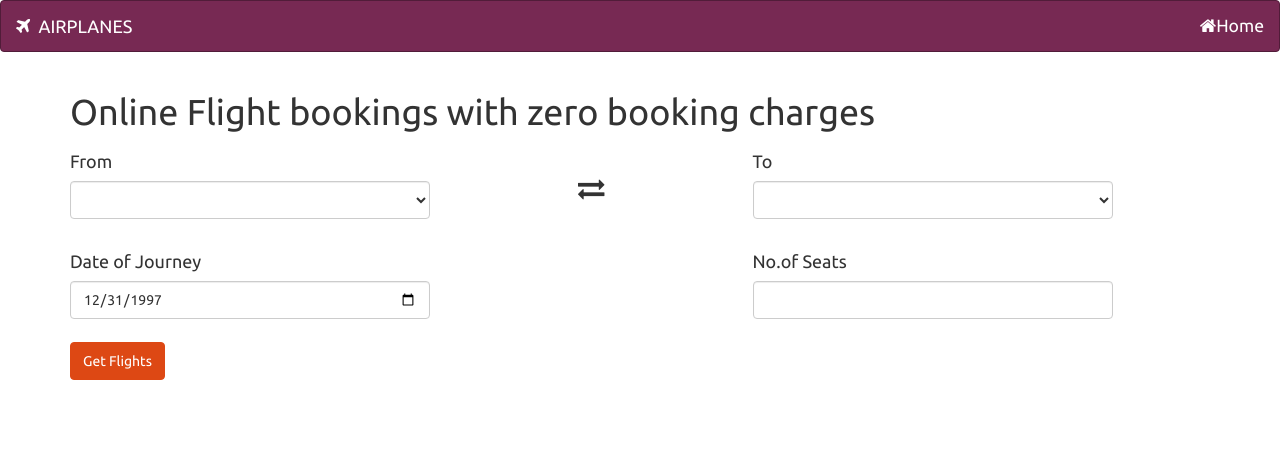
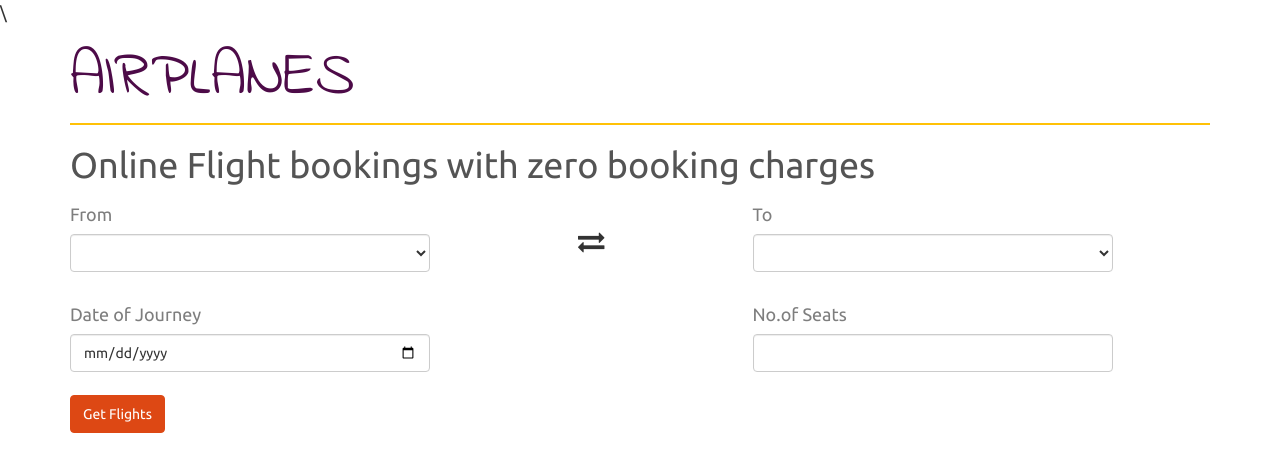
Before and after one commit to poorani11/flights_display, a plain HTML site: page index.html in a window 1280 px wide. Drawn offline with nearby package versions, Linux system fonts and the light colour scheme; some packages are replaced by stand-ins of ours.

Commit message:
Added the css for the home page

```diff
--- a/app.js
+++ b/app.js
@@ -1,5 +1,5 @@
 // MODULE
-var flightApp = angular.module('flightApp', ['ngRoute', 'ngResource']);
+var flightApp = angular.module('flightApp', ['ngRoute', 'ngResource','ngCookies']);
 
 // ROUTES
 flightApp.config(function ($routeProvider){
@@ -52,7 +52,7 @@ flightApp.filter('unique', function() {
 flightApp.controller('homeController', ['$scope','JsonService','seatService', function($scope,JsonService,seatService){
 
     $scope.date = {
-         value: convertToDate('10/31/1997 23:00')
+         value: convertToDate('DD/MM/YYYY 23:00')
        };
 
     JsonService.query(function(data){
@@ -68,6 +68,11 @@ flightApp.controller('homeController', ['$scope','JsonService','seatService', fu
     });
 }]);
 
+flightApp.controller('flightController', ['$scope','JsonService','seatService', function($scope,JsonService,seatService){
+
+
+}]);
+
   function convertToDate(str) {
        var arr = str.split(/[\/ :]/);
        var date = new Date(+arr[2], +arr[0] + 1, +arr[1], +arr[3], +arr[4]);
--- a/index.html
+++ b/index.html
@@ -8,7 +8,8 @@
     <!--load bootstrap and fontawesome via CDN-->
     <link rel="stylesheet" href="https://netdna.bootstrapcdn.com/bootstrap/3.2.0/css/bootstrap.min.css"/>
     <link rel="stylesheet" href="css/bootstrap.css">
-    <link rel="stylesheet" href="https://maxcdn.bootstrapcdn.com/font-awesome/4.3.0/css/font-awesome.min.css">
+    <link rel="stylesheet" href="https://maxcdn.bootstrapcdn.com/font-awesome/4.3.0/css/font-awesome.min.css">\
+    <link href='https://fonts.googleapis.com/css?family=Indie+Flower' rel='stylesheet' type='text/css'>
 
     <style>
         html, body, input, select, textarea
@@ -24,6 +25,30 @@
       .exchange{
         font-size: 1.5em;
       }
+     hr {
+       height:1px;
+        border:0px;
+        background:#FFC107;
+        border-top:1px solid #FFC107;
+        margin:0px;
+      }
+
+      .plane{
+        font-size:2em;
+        color: #1AA5BA;
+      }
+      .heading{
+        font-size: 3.5em;
+        font-family: 'Indie Flower', cursive;
+        font-weight: 400;
+        color:#4D0B48;
+      }
+      .sub1{
+        color:#545454;
+      }
+      .sub{
+        color:#7e7e7e;
+      }
 
     </style>
 
@@ -33,27 +58,11 @@
     <script src="https://code.angularjs.org/1.3.4/angular.js"></script>
     <script src="https://code.angularjs.org/1.3.4/angular-route.min.js"></script>
     <script src="https://code.angularjs.org/1.3.4/angular-resource.min.js"></script>
+    <script src="https://ajax.googleapis.com/ajax/libs/angularjs/1.3.4/angular-cookies.js"></script>
     <script src="app.js"></script>
 
     </head>
     <body>
-
-        <header>
-  <nav class="navbar navbar-inverse">
-  <div class="container-fluid">
-    <div class="navbar-header">
-        <div class = "navbar-header">
-            <a class="navbar-brand" href="/"><i class="fa fa-plane" aria-hidden="true"></i>&nbsp;&nbsp;AIRPLANES</a>
-        </div>
-    </div>
-      <ul class="nav navbar-nav navbar-right">
-        <li><a href="#"><i class="fa fa-home"></i>Home</a></li>
-      </ul>
-    </div>
-  </div>
-</nav>
-
-        </header>
 
         <div class="container">
               <div ng-view></div>
--- a/pages/home.html
+++ b/pages/home.html
@@ -1,7 +1,9 @@
-<h1>Online Flight bookings with zero booking charges</h1>
+<h1 class="heading">AIRPLANES</h1>
+<hr/>
+<h1 class="sub1">Online Flight bookings with zero booking charges</h1>
 <div class="row">
     <div class="col-md-4">
-        <h4 toggle-visible class="pull-left">From</h4>
+        <h4 toggle-visible class="pull-left sub">From</h4>
         <form role="form">
             <div class="form-group">
                 <select class="form-control" id="sel1" ng-model="from_destination" ng-options="option.From as option.From for option in list | unique:'From'">
@@ -13,7 +15,7 @@
         <i class="fa fa-exchange exchange" aria-hidden="true"></i>
     </div>
     <div class="col-md-4">
-        <h4 toggle-visible class="pull-left">To</h4>
+        <h4 toggle-visible class="pull-left sub">To</h4>
         <form role="form">
             <div class="form-group">
                 <select class="form-control" id="sel1" ng-model="to_destination" ng-options="option.To as option.To for option in list | unique:'To'">
@@ -24,7 +26,7 @@
 </div>
 <div class="row">
     <div class="col-md-4">
-        <h4 toggle-visible class="pull-left">Date of Journey</h4>
+        <h4 toggle-visible class="pull-left sub">Date of Journey</h4>
         <form role="form">
             <div class="form-group">
                  <input type="date" id="exampleInput" class="form-control" name="input" ng-model="date.value"
@@ -35,7 +37,7 @@
      <div class="col-md-3 img_container">
     </div>
     <div class="col-md-4">
-        <h4 toggle-visible class="pull-left">No.of Seats</h4>
+        <h4 toggle-visible class="pull-left sub">No.of Seats</h4>
         <form role="form">
             <div class="form-group">
               <input type="text" ng-model="id" class="form-control" />
@@ -43,4 +45,4 @@
         </form>
     </div>
 </div>
-<a href="#/bank" class="btn btn-primary">Get Flights</a>
+<a href="#/flight-display" class="btn btn-primary">Get Flights</a>
```
